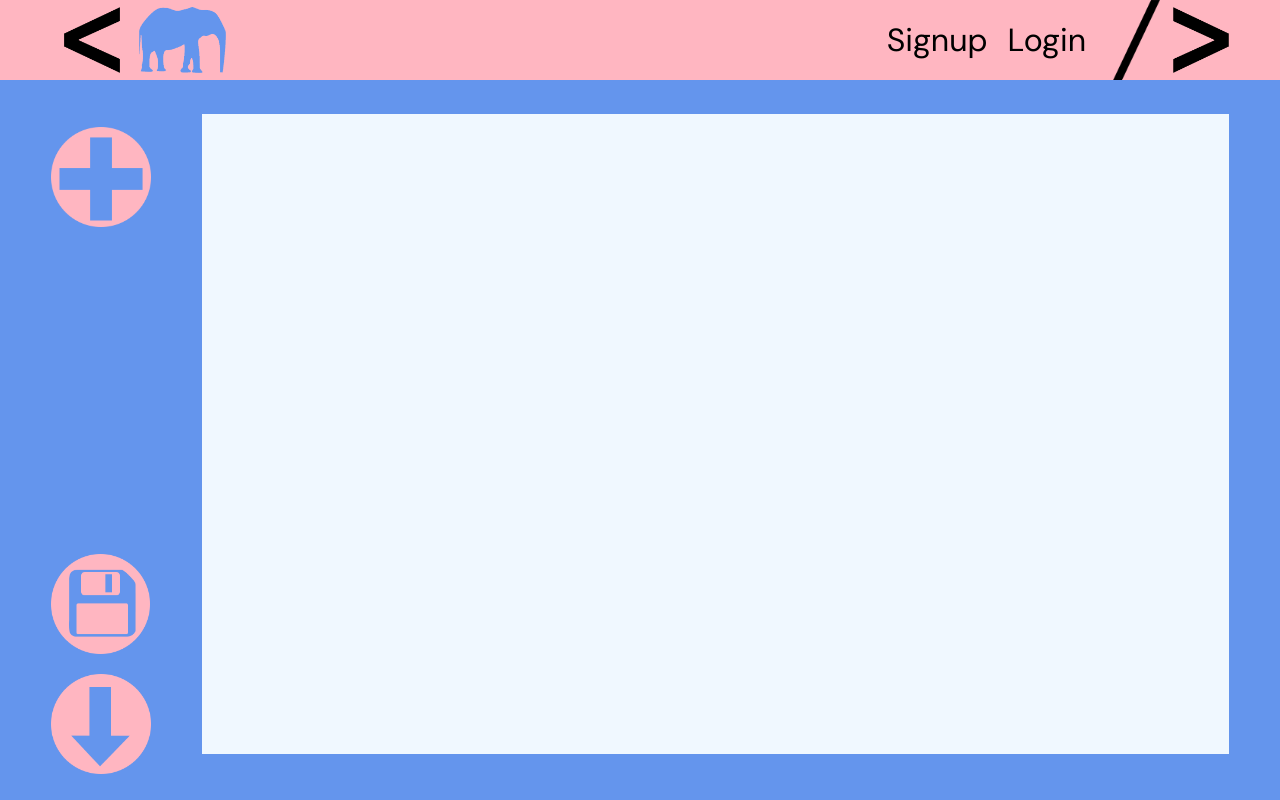
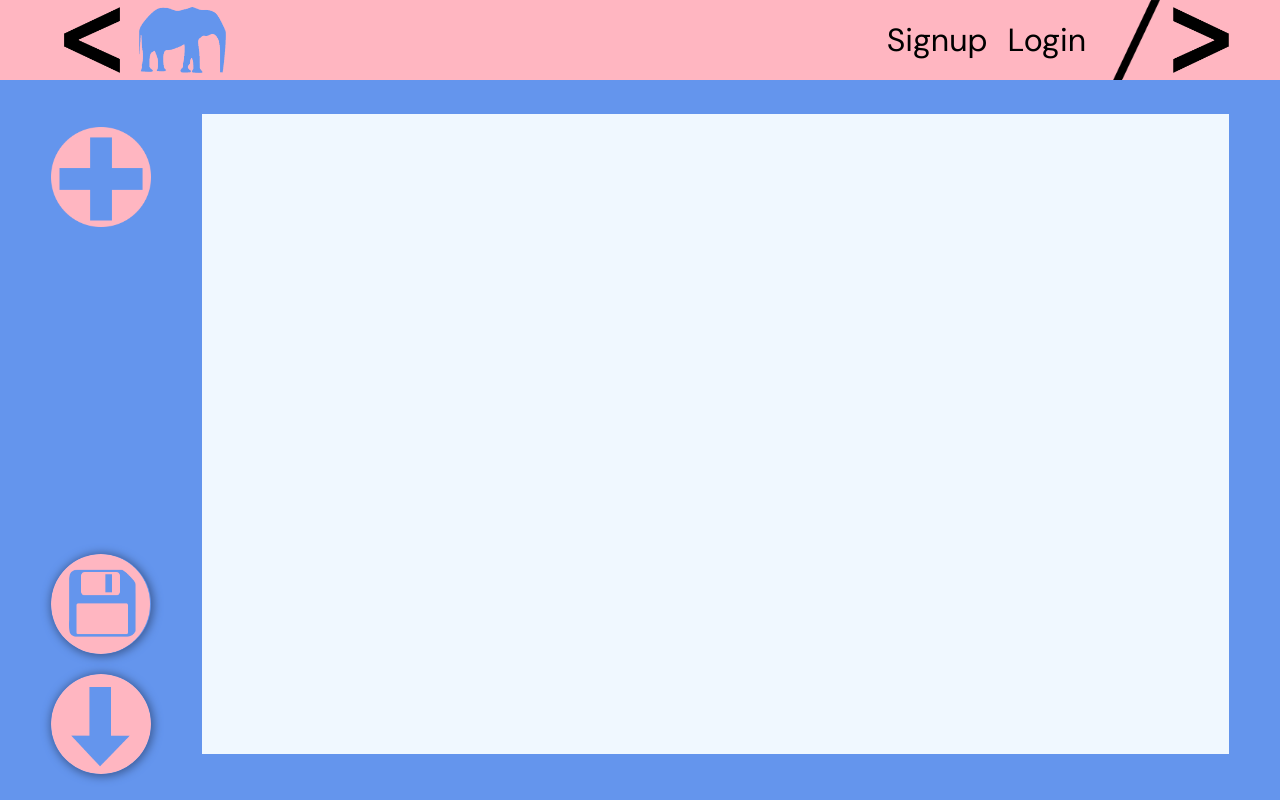
Before and after one commit to JonathanJohnson023/HTMLelephant, a React (Create React App) app in the folder frontend/: page /#/ in a window 1280 px wide. Built offline with nearby package versions, Linux system fonts and the light colour scheme.

Commit message:
button shadow

```diff
--- a/frontend/src/reset.css
+++ b/frontend/src/reset.css
@@ -43,6 +43,8 @@ button:focus {
 	margin-bottom: 2%;
     border:none;
     cursor: pointer;
+    box-shadow: 1px 1px 9px 2px #3f5f9a;
+    border-radius: 500px;
 }
 
 #save-button {
@@ -57,6 +59,8 @@ button:focus {
 	margin-bottom: calc(2% + 120px);
     border:none;
     cursor: pointer;
+    box-shadow: 1px 1px 9px 2px #3f5f9a;
+    border-radius: 500px;
 
 }
 
@@ -67,4 +71,6 @@ button:focus {
 #save-button:hover {
     background: url(./save-button-hover.png) no-repeat;
     background-size: contain;
+    box-shadow: 1px 1px 9px 2px #3f5f9a;
+    border-radius: 500px;
 }
```
